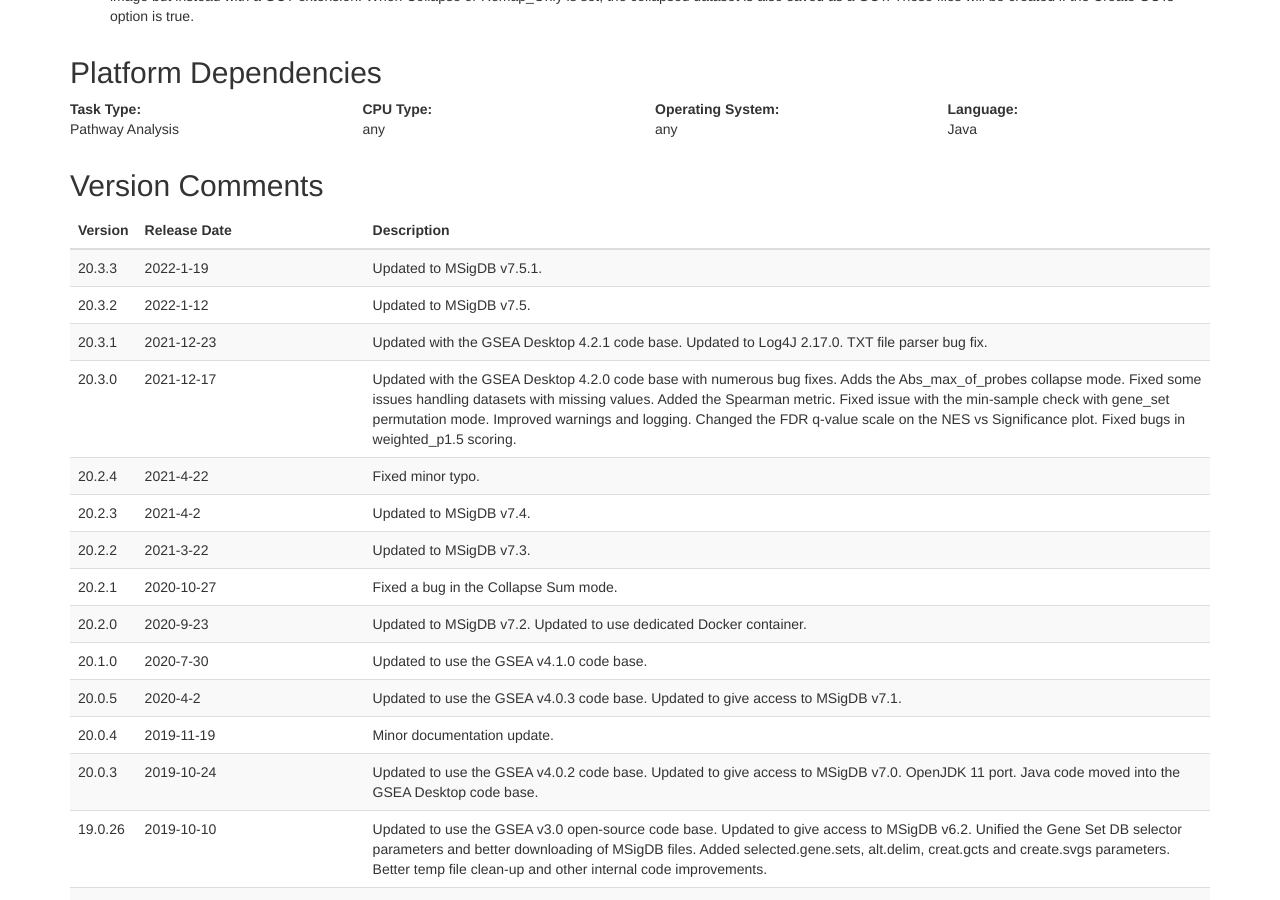
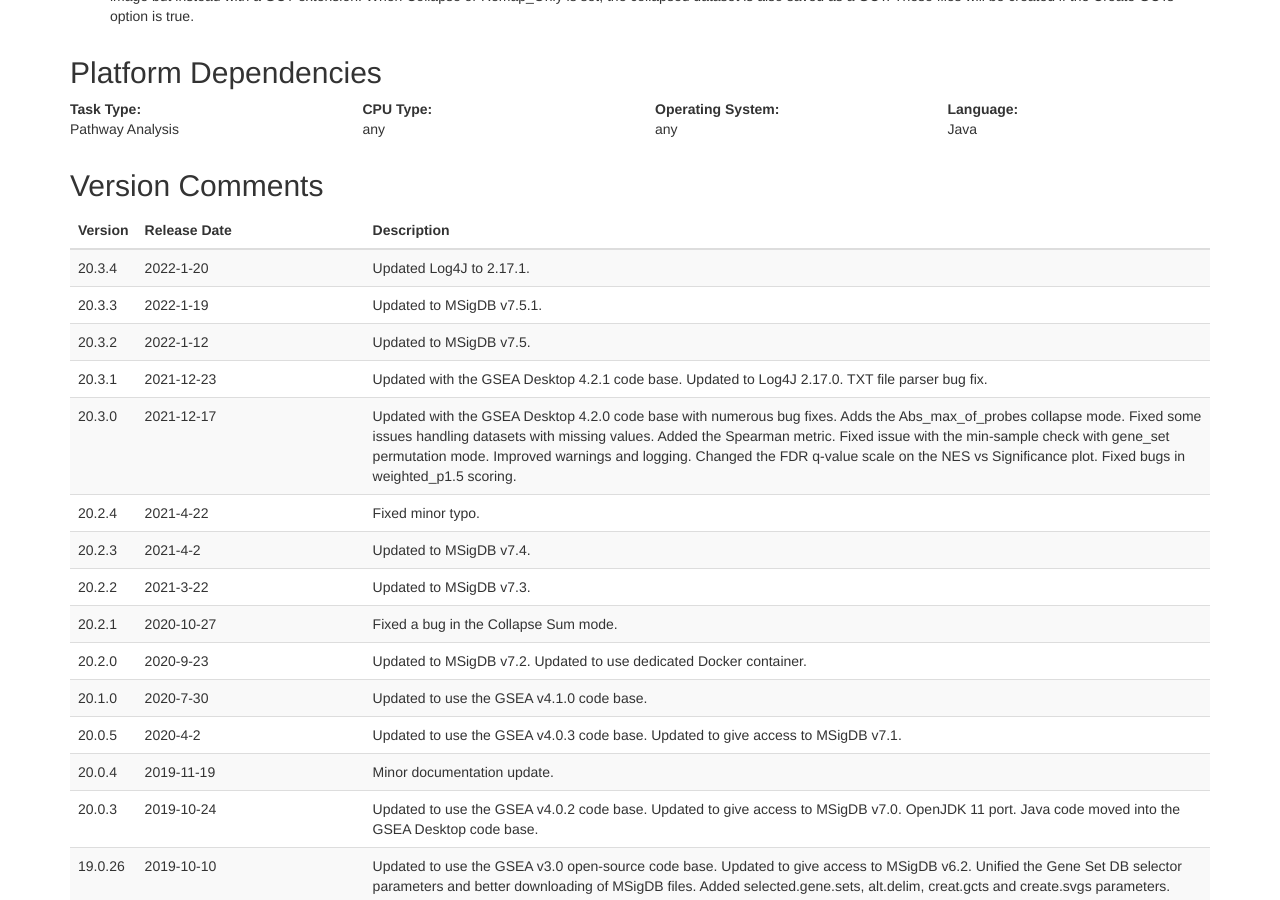
Before and after one commit to GSEA-MSigDB/gsea-gpmodule, a Jekyll site: the page docs/v20/index.html, which Jekyll copies as it is, in a window 1280 px wide and 900 px high, scrolled down 6122 px. Built offline with Jekyll 4.4.1, drawn with Linux system fonts in a browser that asks for light colours.

Commit message:
Updated Log4J to 2.17.1.

```diff
--- a/docs/v20/index.html
+++ b/docs/v20/index.html
@@ -410,6 +410,11 @@
 				</thead>
 				<tbody>
                         <tr>
+                            <td>20.3.4</td>
+                            <td>2022-1-20</td>
+                            <td>Updated Log4J to 2.17.1.</td>
+                        </tr>
+                        <tr>
                             <td>20.3.3</td>
                             <td>2022-1-19</td>
                             <td>Updated to MSigDB v7.5.1.</td>
```
Also changed, not shown: docs/v20/test.md (+5 -0 lines), 2 other files.
